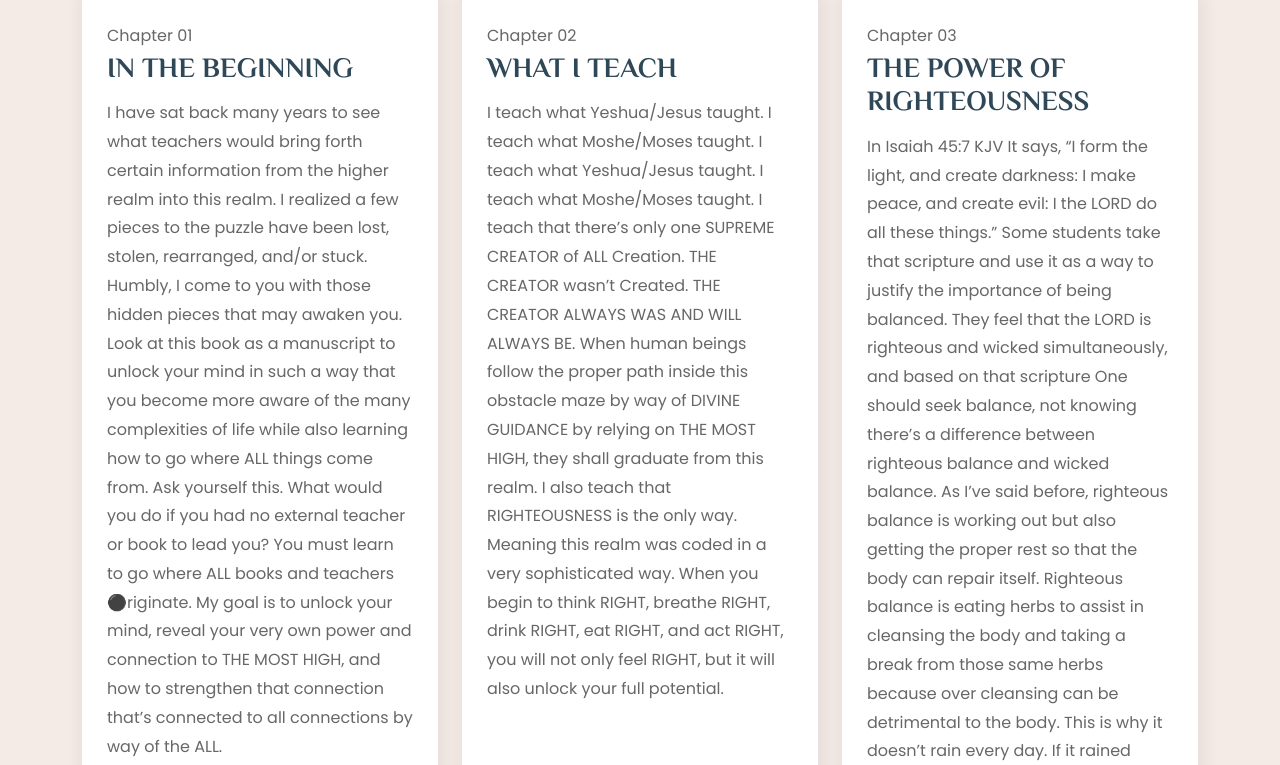
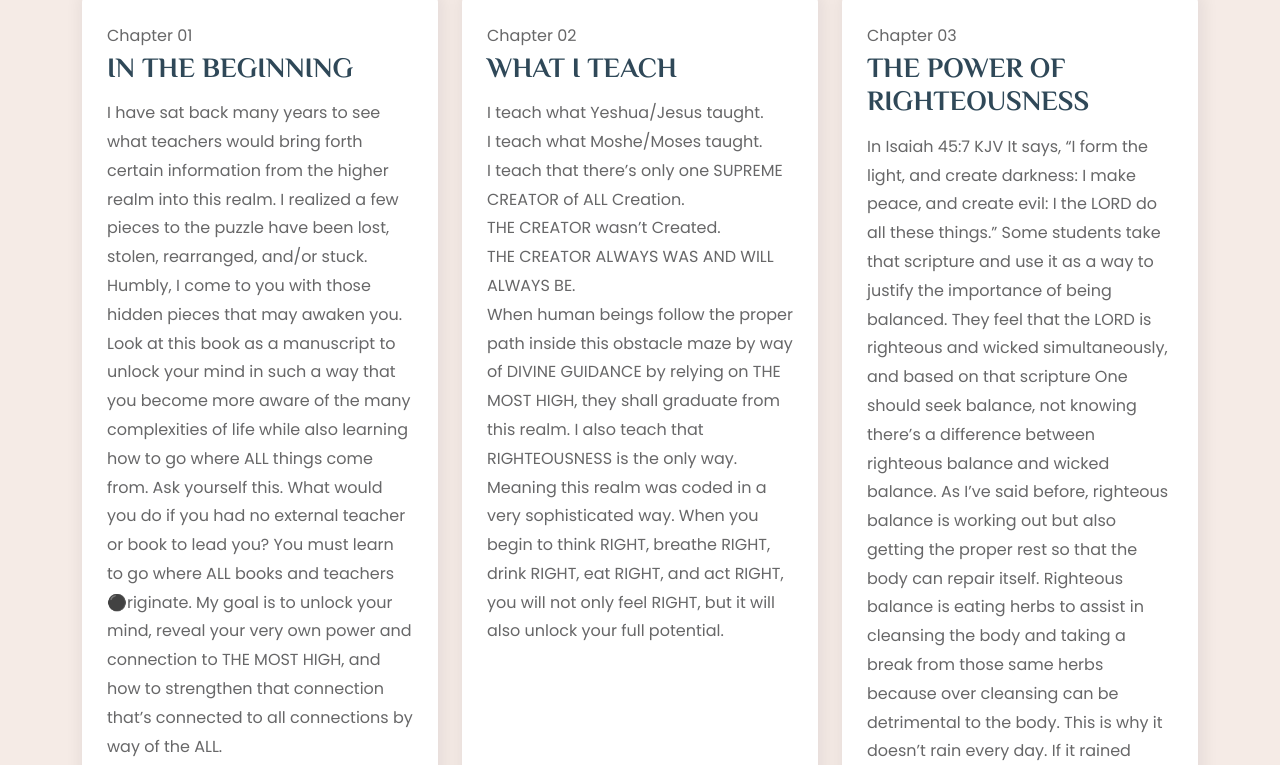
Before and after one commit to OmarSlimWhite/onlythetruth, a website: page index.html in a window 1280 px wide. Shown: the part 1915-2680 px from the top of the page. Drawn offline with nearby package versions, Linux system fonts and the light colour scheme.

Commit message:
first commit

```diff
--- a/index.html
+++ b/index.html
@@ -358,11 +358,10 @@ My goal is to unlock your mind, reveal your very own power and connection to THE
                 <p>Chapter 02</p>
                 <h3>WHAT I TEACH</h3>
                 <p>
-                  I teach what Yeshua/Jesus taught. I teach what Moshe/Moses taught.
-I teach what Yeshua/Jesus taught. I teach what Moshe/Moses taught.
-I teach that there’s only one SUPREME CREATOR of ALL Creation.
-THE CREATOR wasn’t Created.
-THE CREATOR ALWAYS WAS AND WILL ALWAYS BE.
+                  I teach what Yeshua/Jesus taught. <br>I teach what Moshe/Moses taught.  <br>
+I teach that there’s only one SUPREME CREATOR of ALL Creation.<br>
+THE CREATOR wasn’t Created. <br>
+THE CREATOR ALWAYS WAS AND WILL ALWAYS BE. <br>
 
                     When human beings follow the proper path inside this obstacle maze by way of DIVINE GUIDANCE by relying on THE MOST HIGH, they shall graduate from this realm.
 I also teach that RIGHTEOUSNESS is the only way. Meaning this realm was coded in a very sophisticated way.
@@ -436,7 +435,7 @@ When it’s all said and done, One shall realize what needed to BE will BE regar
                 <p>Chapter 06</p>
                 <h3>CODE WAR</h3>
                 <p>
-                  TTo truly maximize your experience in this experience, it is imperative that you only introduce HIGH QUALITY inFORMation to your system.
+                  To truly maximize your experience in this experience, it is imperative that you only introduce HIGH QUALITY inFORMation to your system.
 You see, FOOD, like everything within Creation, is coded with very specific instructions. Everything is vibrating. Vibration describes movement and within that movement contains the essence, the instructions within a THING.
 Within that vibration contains the mathematical code, which is the unique signature of a THING. This code or data creates reactions when introduced to a BEING.
 
@@ -596,7 +595,7 @@ Everything that’s in existence started as a thought. How can something be, if
             <div class="col-xl-6 offset-xl-3 col-lg-10 offset-lg-1">
               <div class="section-title-center text-center">
                 <span data-aos="fade-up" data-aos-duration="1000" data-aos-delay="150">About The Author</span>
-                <h2 class="display-6" data-aos="fade-up" data-aos-duration="1000" data-aos-delay="200">Learn about the book writer</h2>
+                <h2 class="display-6" data-aos="fade-up" data-aos-duration="1000" data-aos-delay="200">Learn about the writer of the book</h2>
                 <div class="section-divider divider-traingle" data-aos="fade-up" data-aos-duration="1000" data-aos-delay="250"></div>
               </div>
             </div>
```
